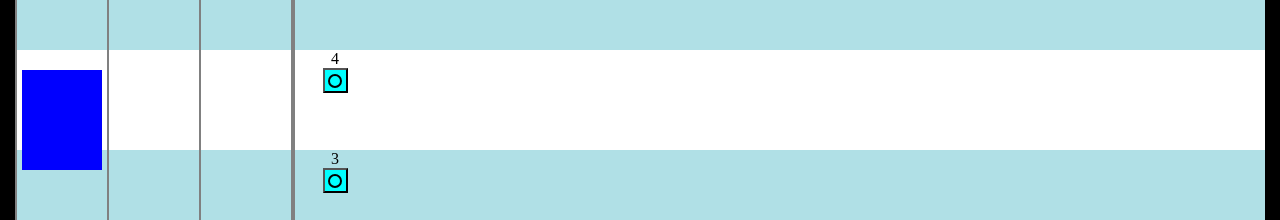
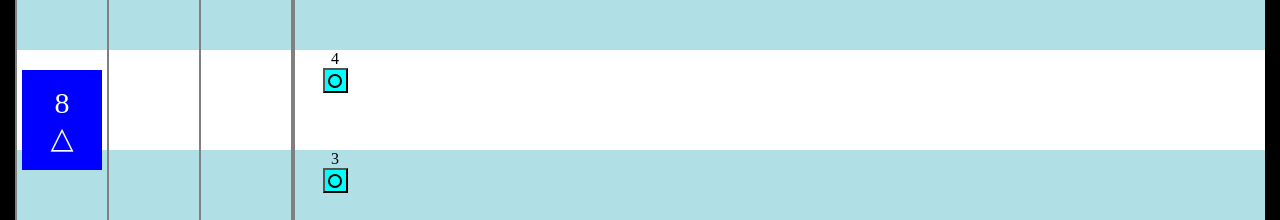
Before and after one commit to Lugertr/elevator_emulator, a Vue app: page / in a window 1280 px wide. Both pictures are taken after a click on the button 335 px from the left and 45 px from the top of the page. Shown: the part 365-585 px from the top of the page. Built offline with nearby package versions, Linux system fonts and the light colour scheme.

Commit message:
add localStorage and fix props

```diff
--- a/src/App.vue
+++ b/src/App.vue
@@ -2,8 +2,12 @@
   <div class="elevArea" v-for="(obj,index) in createElevators" >
       <elevatorComp
           :getFloor="queueRemove"
-          :status="obj" :key="index"
-      @moveOver="this.ElevatorMoveOver"/>
+          v-model:floor="obj.floor" v-model:call="obj.call"
+          v-model:id="obj.id" :key="index"
+          @changeFloor="chageElevatorFloor"
+          @changeCall="chageElevatorCall"
+          @saveState="addInLocalStorage"
+          @moveOver="elevatorMoveOver"/>
   </div>
   <div class="floorsArea">
       <btnComp
@@ -23,13 +27,18 @@ export default {
   data() {
     return{
       appConfig: appConfig,
-
       btnsProps: [],
       elevProps: []
     }
   },
   computed: {
     createElevators: function() {
+      //localStorage.clear()
+      if (localStorage.getItem('elevProps')) {
+        this.elevProps = JSON.parse(localStorage.getItem('elevProps'))
+
+      return this.elevProps;
+      }
       for (let i=0;i<this.appConfig.elevators;i++)
           this.elevProps.push({floor:1,             //добавление информации о лифте: этаж на котором он находится
                               call:false,           //его очередь этажей
@@ -38,6 +47,11 @@ export default {
       return this.elevProps
     },
     createBtnsProps: function() {                       //Генерация объектов с информацией о этаже (его номер и требуется ли ему лифт)
+
+      if (localStorage.getItem('btnsProps')) {
+        this.btnsProps = JSON.parse(localStorage.getItem('btnsProps'))
+      return this.btnsProps;
+      }
       for (let i=this.appConfig.floors;i>0;i--) {
         this.btnsProps.push({numb:i, called:false})
       }
@@ -46,9 +60,16 @@ export default {
     }
   },
   methods: {
+    addInLocalStorage() {
+      localStorage.setItem('elevProps', JSON.stringify([...this.elevProps]));
+      localStorage.setItem('btnsProps', JSON.stringify([...this.btnsProps]));
+     // console.log(localStorage)
+    },
+
     queueAdd(floor,id) {this.elevProps[id].queue.push(floor)},  //Добавление этажа в очередь
-
     queueRemove(id) {return this.elevProps[id].queue.shift()}, //Получение из очереди этажа для лифта
+    chageElevatorFloor(floor,id) {this.elevProps[id].floor = floor},
+    chageElevatorCall(call,id) {this.elevProps[id].call = call},
 
     elevatorFinder(floor) {
       let filtredAndSortArr = this.elevProps.filter((el)=>!el.call);   //ищем свободные лифты
@@ -76,10 +97,10 @@ export default {
       }
     },
 
-    ElevatorMoveOver(numb) {                    //Обработка сигнала от лифта, что он приехал на этаж
+    elevatorMoveOver(numb) {                    //Обработка сигнала от лифта, что он приехал на этаж
       if (this.btnsProps[this.btnsProps.length-numb])
-        this.btnsProps[this.btnsProps.length-numb].called = false;}
-
+        this.btnsProps[this.btnsProps.length-numb].called = false;
+      }
   },
   components: {elevatorComp, btnComp}
 }
--- a/src/components/elevatorComp.vue
+++ b/src/components/elevatorComp.vue
@@ -1,52 +1,68 @@
 <template>
     <div class="elevator"
-    :style="this.postion"
+    :style="this.position"
     v-bind:class="{flashing: this.blink}">
-        <div v-show="this.move"></div>
+        <div class="table" v-show="this.move">
+            <span>{{this.floor}}</span>
+            <span>{{this.direction}}</span>
+        </div>
     </div>
 </template>
 <script>
+import { takeWhile } from 'rxjs';
+
 
 export default {
     props:{
-        status:{ type:Object},
+        floor: {type:Number},
+        call:{type:Boolean},
+        id:{type:Number},
+        //status:{ type:Object},
         getFloor: {type: Function},
     },
     data() {
-        return {
-            blink: false, //Анимация мигания
-            move: false,    //Проверка на движение
-            floorToMove: 1, //Номер этажа куда лифт движется
-            floorNumbs: 0, //Количество этажей, которые нужно пройти
-            postion: {}
+        return{
+            direction: "△",
+            pathLength: 0,
+            blink: false,
+            move: false,
+            moveTo: 0,
+            position: {},
         }
     },
     methods:{
         async action() {
+            this.$emit('saveState')
             this.move = true;
+            console.log([this.floor])
 
-            while(this.floorToMove = (this.getFloor(this.status.id) || 0)) {
-
-                this.floorNumbs = Math.abs(this.floorToMove-this.status.floor);
-                this.status.floor = this.floorToMove;
-                await this.moving().then(()=>{  //начало движения
-                    this.$emit('moveOver',this.floorToMove, true); //сигнал родителю, что движение закончено
-                    return this.blinc()}) // мигание
-
+            while(this.moveTo = ( this.getFloor(this.id) || 0)) {
+                this.pathLength = this.moveTo-this.floor;
+                //this.floor = this.moveTo;
+                //console.log(this.floor)
+                this.direction = (this.pathLength>=0) ? "△": "▽";
+                this.$emit('changeFloor',this.moveTo,this.id)
+                await this.moving().then(()=>{                                          //начало движения
+                    this.$emit('moveOver',this.moveTo);        //сигнал родителю, что движение закончено
+                    return this.blinc()})                                               // мигание
+                    .then(()=>this.$emit('saveState'))
                 }
-
-            this.move = false;          //возврат лифта к состоянию покоя
-            this.status.call=false;
+            this.move = false;                                                   //возврат лифта к состоянию покоя
+            //this.call=false;
+            this.$emit('changeCall',false,this.id)
+            this.$emit('saveState')
         },
         async moving() {
             return new Promise((resolve)=>{
-                const eventHandler = () => {    //Обработчик для удаления события у лифта
+                const eventHandler = () => {                                            //Обработчик для удаления события у лифта
                     this.$el.removeEventListener("transitionend",eventHandler)
                     resolve()}
-
-                this.postion.transitionDuration = `${this.floorNumbs}s`;    //Длительность движения
-                this.postion.marginBottom = `${100*(this.floorToMove-1)}px`    //MarginBottom как процесс движения
-                this.$el.addEventListener("transitionend",eventHandler);
+                console.log(this.pathLength)
+                this.position = {transitionDuration: `${Math.abs(this.pathLength)}s`,
+                                marginBottom:`${100*(this.moveTo-1)}px`}
+                //this.position.transitionDuration = `${Math.abs(this.pathLength)}s`; //Длительность движения
+                //this.position.marginBottom = `${100*(this.moveTo-1)}px`    //MarginBottom как процесс движения
+                this.$el.addEventListener("transitionend",eventHandler,true);
             })
 
         },
@@ -57,17 +73,27 @@ export default {
                     this.$el.removeEventListener("animationend",eventHandler)
                     this.blink=false;
                     resolve()}
-
-                    this.$el.addEventListener("animationend", eventHandler);
+                    this.$el.addEventListener("animationend", eventHandler,true);
                 })
         },
+        changeProps() {
+            this.$emit('changeFloor',this.moveTo,this.id)
+            this.$emit('saveState');
+        }
     },
-    watch:{
-        "status.call": function(call) {
+    created() {
+        this.position = {
+            transitionDuration:'0s',
+            marginBottom: `${100*(this.floor-1)}px`};
+    },
+    mounted() {
+        if (this.call)
+            setTimeout(()=>this.action(),0)
+        this.$watch('call', (call) => {
             if (call && !this.move)
                 this.action()
-        }
-    }
+    });
+  },
 }
 </script>
 <style scoped>
@@ -76,6 +102,7 @@ export default {
         height: 100px;
         background-color: blue;
         transition-timing-function: linear;
+        transition-property: margin-bottom;
     }
 
     .flashing{
@@ -89,4 +116,15 @@ export default {
         from { opacity: 1.0; }
         to { opacity: 0.2; }
     }
+
+    .table{
+        font-size: 30px;
+        color: white;
+        width: 100%;
+        height: 100%;
+        display: flex;
+        flex-direction: column;
+        align-items: center;
+        justify-content: center;
+    }
 </style>
```
